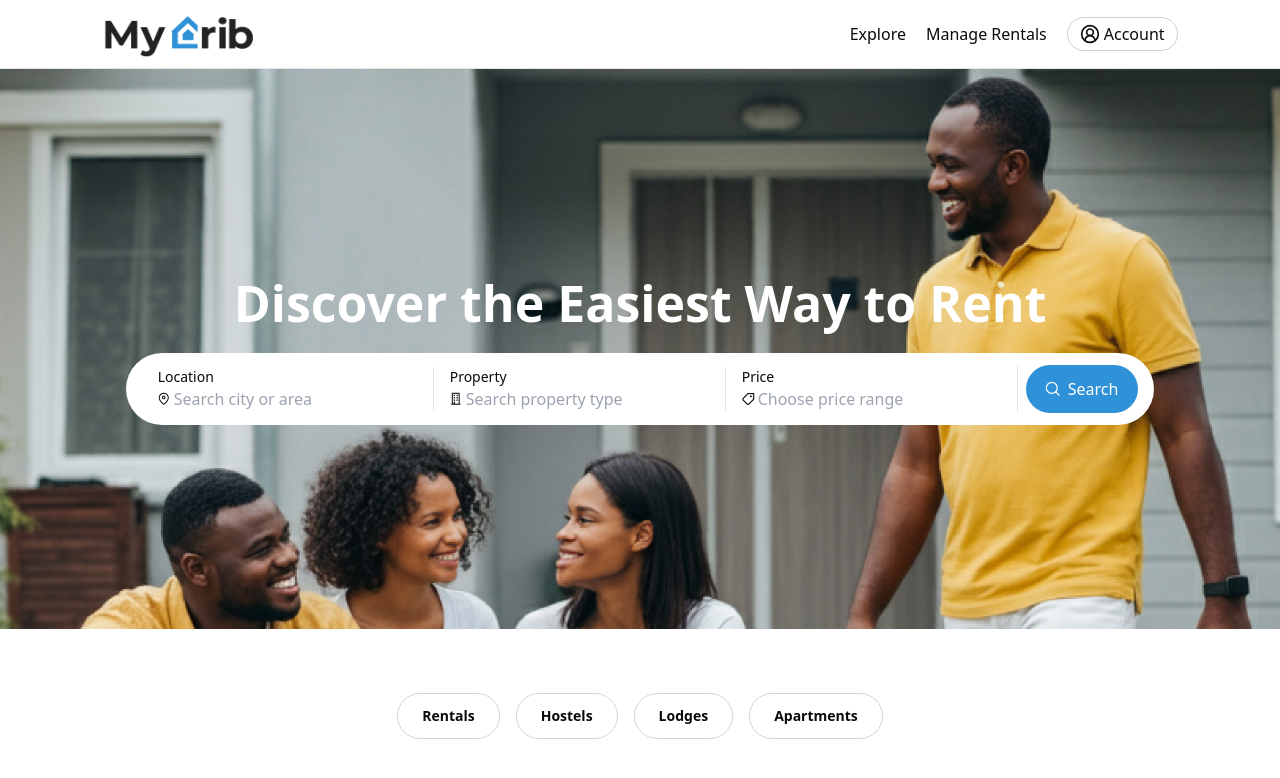
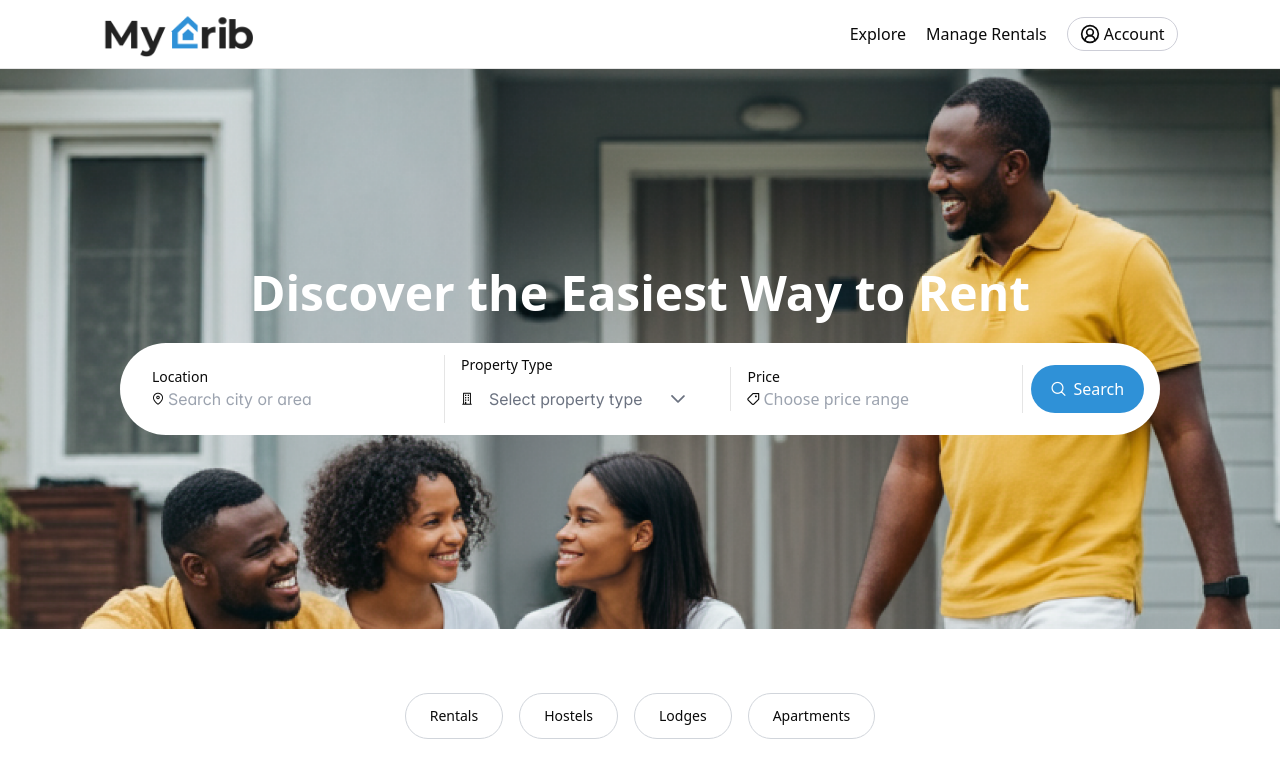
Before and after one commit to aetotechs/mc-frontend, a React (Vite) app: page / in a window 1280 px wide. Shown: the top 778 px of the page. Built offline with nearby package versions, Linux system fonts and the light colour scheme; no server answers.

Commit message:
Fix listings page

```diff
--- a/package.json
+++ b/package.json
@@ -4,7 +4,7 @@
   "version": "0.0.0",
   "type": "module",
   "scripts": {
-    "dev": "vite --host",
+    "dev": "vite --host --debug",
     "build": "vite build",
     "lint": "eslint .",
     "format": "prettier --write .",
@@ -48,6 +48,6 @@
     "postcss": "^8.4.49",
     "prettier": "^3.4.2",
     "tailwindcss": "^3.4.17",
-    "vite": "^6.0.5"
+    "vite": "^6.2.6"
   }
 }
--- a/src/client/components/global/Header.jsx
+++ b/src/client/components/global/Header.jsx
@@ -39,7 +39,7 @@ const Header = ({ bottomBorder }) => {
         </div>
       </div>
       {/* Mobile header */}
-      <div className="md:hidden flex justify-between items-center md:hidden px-5 py-4 bg-white">
+      <div className="md:hidden flex justify-between items-center md:hidden px-5 py-2 bg-white">
         <button className="h-12 object-cover" onClick={handleMenuClick}>
           <img src="/svgs/Menu.svg" className="" />
         </button>
--- a/src/client/components/listings/ListingsFilterPanel.jsx
+++ b/src/client/components/listings/ListingsFilterPanel.jsx
@@ -1,89 +1,151 @@
-import { Cancel01Icon, FilterVerticalIcon, MapsIcon } from "hugeicons-react";
+import { ArrowDown01Icon, Cancel01Icon, FilterVerticalIcon, MapsIcon } from "hugeicons-react";
 import { InputText } from "primereact/inputtext";
 import { useState } from "react";
 import { Button } from "primereact/button";
 import { Dropdown } from "primereact/dropdown";
+import { useSearchParams } from "react-router-dom";
 
 const ListingsFilterPanel = () => {
-  const [value, setValue] = useState("Kampala");
-  const [selectedCity, setSelectedCity] = useState(null);
-  const [categories, setCategories] = useState([
+  const [searchParams, setSearchParams] = useSearchParams();
+  const [filters, setFilters] = useState({
+    location: searchParams.get("location") || "",
+    propertyType: searchParams.get("propertyType") || "",
+    price: searchParams.get("price") || "",
+  });
+
+  const categories = [
     { name: "RENTALS", label: "Rentals" },
     { name: "HOSTELS", label: "Hostels" },
     { name: "LODGES", label: "Lodges" },
     { name: "APARTMENTS", label: "Apartments" },
-  ]);
+  ];
 
-  const [prices, setPrices] = useState([
-    { value: "500000UGX - 1000000UGX" },
-    { value: "500000UGX - 1000000UGX" },
-    { value: "500000UGX - 1000000UGX" },
-    { value: "500000UGX - 1000000UGX" },
-  ]);
+  const prices = [
+    { value: "<500000", label: "Below 500,000 UGX" },
+    { value: "500000-1000000", label: "500,000 - 1,000,000 UGX" },
+    { value: "1000000-2000000", label: "1,000,000 - 2,000,000 UGX" },
+    { value: ">2000000", label: "Above 2,000,000 UGX" },
+  ];
+
+  const applyFilters = () => {
+    const query = new URLSearchParams();
+    if (filters.location) query.set("location", filters.location);
+    if (filters.propertyType) query.set("propertyType", filters.propertyType);
+    if (filters.price) query.set("price", filters.price);
+    setSearchParams(query);
+  };
+
+  const clearFilter = (key) => {
+    setFilters((prev) => ({ ...prev, [key]: "" }));
+    const query = new URLSearchParams(searchParams);
+    query.delete(key);
+    setSearchParams(query);
+  };
+
+  const hasActiveFilters = filters.location || filters.propertyType || filters.price;
 
   return (
-    <div className="flex justify-between items-center px-[8vw]">
-      <div className="flex items-center gap-3">
+    <div className="flex justify-between items-stretch px-[8vw] pt-2 pb-4">
+      <div className="flex items-start gap-3">
         <div>
-          <label>Location</label>
-          <div className="flex items-center border rounded-md px-2">
+          <label className="block text-sm font-medium text-gray-600 mb-0.5">
+            Location
+          </label>
+          <div className="flex items-center border border-gray-200 rounded-lg w-40 px-2 h-10">
             <InputText
-              className="max-w-32 p-1"
-              value={value}
+              className="p-1 text-base w-[90%]"
+              value={filters.location}
               placeholder="Location"
-              showClear
-              onChange={(e) => setValue(e.target.value)}
+              onChange={(e) =>
+                setFilters((prev) => ({ ...prev, location: e.target.value }))
+              }
             />
-            <Cancel01Icon className="h-3 w-3 font-bold opacity-60" />
+            {filters.location && (
+              <Cancel01Icon
+                size={12}
+                className="text-gray-400 cursor-pointer ml-2"
+                onClick={() => clearFilter("location")}
+              />
+            )}
           </div>
         </div>
 
         <div>
-          <label>Property Type</label>
-          <div className="flex items-center border rounded-md px-1">
+          <label className="block text-sm font-medium text-gray-600 mb-0.5">
+            Property Type
+          </label>
+          <div className="flex items-center border border-gray-200 rounded-lg w-40 h-10">
             <Dropdown
-              value={selectedCity}
-              onChange={(e) => setSelectedCity(e.value)}
-              options={categories.map((category) => category.name)}
-              optionLabel="name"
-              placeholder="Rental"
-              showClear
-              className="text-xs h-8 flex items-center"
-              panelClassName="text-xs"
+              value={filters.propertyType}
+              onChange={(e) => {
+                setFilters((prev) => ({ ...prev, propertyType: e.value }));
+                applyFilters();
+              }}
+              options={categories}
+              optionLabel="label"
+              optionValue="name"
+              placeholder="Select type"
+              dropdownIcon={<ArrowDown01Icon className="h-5 w-5 text-gray-400" />}
+              className="w-40 h-9 flex items-center text-base"
+              panelClassName="text-base"
             />
           </div>
         </div>
+
         <div>
-          <label className="font-[500]">Price</label>
-          <div className="flex items-center border rounded-md px-1">
+          <label className="block text-sm font-medium text-gray-600 mb-0.5">
+            Price
+          </label>
+          <div className="flex items-center border border-gray-200 rounded-lg w-40 h-10">
             <Dropdown
-              value={selectedCity}
-              onChange={(e) => setSelectedCity(e.value)}
-              options={prices.map((price) => price.value)}
-              optionLabel="name"
-              placeholder="500,000Ugx-100,00..."
-              panelClassName="text-xs"
-              className="text-xs h-8 flex items-center max-w-32 truncate"
+              value={filters.price}
+              onChange={(e) => {
+                setFilters((prev) => ({ ...prev, price: e.value }));
+                applyFilters();
+              }}
+              options={prices}
+              optionLabel="label"
+              optionValue="value"
+              placeholder="Price range"
+              dropdownIcon={<ArrowDown01Icon className="h-5 w-5 text-gray-400" />}
+              className="w-40 h-9 flex items-center text-base truncate"
+              panelClassName="text-base"
             />
           </div>
         </div>
+
         <div>
-          <label className="text-white">.</label>
-          <div>
-            <Button
-              label="Filters"
-              icon={<FilterVerticalIcon className="h-4 w-4" />}
-              outlined
-              className="text-gray-700 w-24 border h-8 px-2 float-bottom"
-              />
-          </div>
+          <label className="block text-sm font-medium text-transparent mb-0.5">
+            .
+          </label>
+          <Button
+            label="Filter"
+            icon={<FilterVerticalIcon className="h-5 w-5 mr-2" />}
+            outlined
+            className="relative text-gray-700 border border-gray-200 h-10 px-4 text-base rounded-lg"
+          >
+            {hasActiveFilters && (
+              <span className="absolute -top-1 -right-1 h-5 w-5 bg-primary rounded-full flex items-center justify-center text-white text-sm">
+                {Object.keys(filters).filter((key) => filters[key]).length}
+              </span>
+            )}
+          </Button>
         </div>
       </div>
-      <div className="flex items-center gap-6">
-        <Button label="Show map" icon={<MapsIcon className="h-4 w-4" />} className="border-[#2F91D7] bg-white text-[#2F91D7] border py-1 px-2 gap-2 rounded-md"/>
-        <Button label="Save search" className="bg-[#2F91D7] text-white rounded-md text-sm py-2 px-3"/>
+
+      <div className="flex gap-2 items-end">
+        <Button
+          label="Show map"
+          icon={<MapsIcon className="h-5 w-5 mr-2" />}
+          className="border-[#2F91D7] bg-white text-[#2F91D7] border h-10 px-4 text-base rounded-lg"
+        />
+        <Button
+          label="Save search"
+          className="bg-[#2F91D7] text-white h-10 px-4 text-base rounded-lg"
+        />
       </div>
     </div>
   );
 };
+
 export default ListingsFilterPanel;
--- a/src/client/pages/Home.jsx
+++ b/src/client/pages/Home.jsx
@@ -2,99 +2,213 @@ import React, { useEffect, useState } from "react";
 import Header from "../components/global/Header";
 import Footer from "../components/global/Footer";
 import ListingCard from "../components/global/ListingCard";
-import { useNavigate } from "react-router-dom";
+import { useNavigate, useSearchParams } from "react-router-dom";
 import useProperties from "../utils/hooks/useProperties";
 import Spinner from "../../globals/ui/Spinner";
+import { Dropdown } from "primereact/dropdown";
+import { AutoComplete } from 'primereact/autocomplete';
 
 const Home = () => {
   const navigate = useNavigate();
+  const [searchParams] = useSearchParams();
   const [pages, setPages] = useState({ page: 0, size: 20 });
   const { properties, loading } = useProperties(pages.page, pages.size);
-  const [categories, setCategories] = useState([
+  const [filters, setFilters] = useState({
+    searchTerm: "",
+    location: "",
+    propertyType: "",
+    price: "",
+  });
+  const [locationSuggestions, setLocationSuggestions] = useState([]);
+  const [showSuggestions, setShowSuggestions] = useState(false);
+
+  const categories = [
     { name: "RENTALS", label: "Rentals" },
     { name: "HOSTELS", label: "Hostels" },
     { name: "LODGES", label: "Lodges" },
     { name: "APARTMENTS", label: "Apartments" },
-  ]);
+  ];
 
-  const handleClick = () => {
-    navigate("/listings");
+  // Predefined list of Ugandan locations for suggestions
+  const availableLocations = [
+    "Kyanja, Kampala, UG, 0000",
+    "Entebbe road, Kampala, UG, 0000",
+    "Jinja",
+    "Mbale",
+    "Gulu",
+    "Mbarara",
+    "Fort Portal",
+    "Arua",
+    "Lira",
+    "Soroti city, Soroti, UG, 0000",
+  ];
+
+  const handleLocationChange = (e) => {
+    const value = e.target.value;
+    setFilters((prev) => ({ ...prev, location: value }));
+
+    if (value) {
+      const filtered = availableLocations.filter((loc) =>
+        loc.toLowerCase().includes(value.toLowerCase())
+      );
+      setLocationSuggestions(filtered);
+      setShowSuggestions(true);
+    } else {
+      setLocationSuggestions([]);
+      setShowSuggestions(false);
+    }
+  };
+
+  const handleLocationSelect = (location) => {
+    setFilters((prev) => ({ ...prev, location }));
+    setShowSuggestions(false);
+    setLocationSuggestions([]);
+  };
+
+  const handleSearch = () => {
+    const query = new URLSearchParams();
+    if (filters.searchTerm) query.set("searchTerm", filters.searchTerm);
+    if (filters.location) query.set("location", filters.location);
+    if (filters.propertyType) query.set("propertyType", filters.propertyType);
+    if (filters.price) query.set("price", filters.price);
+
+    navigate(`/listings?${query.toString()}`);
   };
 
   return (
     <div className="relative h-screen overflow-auto">
       <section className="sticky top-0 z-10">
-        <Header bottomBorder/>
+        <Header bottomBorder />
       </section>
-      <section className="bg-hero bg-cover relative bg-center h-[70vh] flex justify-center items-center flex-col gap-5">
-        <h3 className="font-extrabold text-[50px] leading-[60px] text-white">
+
+      {/* Desktop */}
+      <section className="bg-hero bg-opacity-10 bg-cover relative bg-center h-[70vh] flex justify-center items-center flex-col gap-5">
+        <h3 className="text-center font-bold text-[3rem] leading-[60px] text-white">
           Discover the Easiest Way to Rent
         </h3>
 
-        <div className="bg-white md:flex items-center justify-between rounded-[50px] py-3 px-4 divide-x gap-3">
-          <div className="flex flex-col px-4">
+        <div className="bg-white hidden md:flex items-center justify-between rounded-[50px] py-3 px-4 divide-x gap-3">
+          <div className="flex flex-col px-4 relative">
             <span className="font-medium text-sm">Location</span>
             <span className="flex items-center gap-1">
-              <i className="pi pi-map-marker text-[12px]"/>
-              <input type="text" placeholder="Search city or area" id="" className="w-[100%]" />
+              <i className="pi pi-map-marker text-[12px]" />
+              <AutoComplete
+                type="text"
+                suggestions={availableLocations}
+                value={filters.location}
+                completeMethod={handleLocationChange}
+                onChange={(e) =>
+                  setFilters((prev) => ({
+                    ...prev,
+                    location: e.target.value,
+                  }))
+                }
+                placeholder="Search city or area"
+                className="w-[100%] outline-none"
+                autoComplete="off"
+              />
             </span>
           </div>
           <div className="flex flex-col px-4">
-            <span className="font-medium text-sm">Property</span>
+            <span className="font-medium text-sm">Property Type</span>
             <span className="flex items-center gap-1">
-              <i className="pi pi-building text-[12px]"/>
-              <input type="text" name="" placeholder="Search property type" className="w-[100%]" />
+              <i className="pi pi-building text-[12px]" />
+              <Dropdown
+                value={filters.propertyType}
+                onChange={(e) =>
+                  setFilters((prev) => ({
+                    ...prev,
+                    propertyType: e.target.value,
+                  }))
+                }
+                options={categories}
+                placeholder="Select property type"
+                key="name"
+                className="w-[100%] outline-none bg-transparent"
+              />
             </span>
           </div>
           <div className="flex flex-col px-4">
             <span className="font-medium text-sm">Price</span>
             <span className="flex items-center gap-1">
-              <i className="pi pi-tag transform rotate-90 text-[12px]"/>
-              <input type="text" name="" placeholder="Choose price range" className="w-[100%]"/>
+              <i className="pi pi-tag transform rotate-90 text-[12px]" />
+              <input
+                type="text"
+                value={filters.price}
+                onChange={(e) =>
+                  setFilters((prev) => ({ ...prev, price: e.target.value }))
+                }
+                placeholder="Choose price range"
+                className="w-[100%] outline-none"
+              />
             </span>
           </div>
           <div className="flex flex-col pl-2">
             <div
               className="flex rounded-[48px] bg-[#2F91D7] p-3 px-5 text-white items-center gap-2 cursor-pointer"
-              onClick={handleClick}
+              onClick={handleSearch}
             >
               <span>
-                <i className="pi pi-search" style={{ fontSize: "14px" }}></i>
+                <i className="pi pi-search text-[14px]" />
               </span>
               <span>Search</span>
             </div>
           </div>
         </div>
+
+        {/* Mobile Search bar */}
+        <section className="md:hidden flex items-center bg-white rounded-full p-1">
+          <div>
+            <input
+              type="text"
+              value={filters.searchTerm}
+              onChange={(e) =>
+                setFilters((prev) => ({ ...prev, searchTerm: e.target.value }))
+              }
+              className="ml-4 mr-2 px-2"
+              placeholder="Find your next crib"
+            />
+          </div>
+          <i
+            className="pi pi-search font-bold rounded-full p-4 bg-primary text-white"
+            onClick={handleSearch}
+          />
+        </section>
       </section>
 
-      {/* Uncomment in production when the Endpoints are active */}
-      <section className="bg-white grid md:flex gap-4 justify-center my-16">
-        {categories.map((category, index) => {
-          return (
-            <p className="font-bold hover:text-white text-sm hover:bg-black border cursor-pointer border-gray-300 px-6 py-3 rounded-full" key={index}>
-              {category.label}
-            </p>
-        )})}
+      <section className="bg-white flex gap-3 md:gap-4 md:justify-center px-[8vw] my-[4vh] md:my-16 overflow-x-auto no-scrollbar">
+        {categories.map((category, index) => (
+          <p
+            className="hover:font-bold hover:text-white text-sm hover:bg-black border border-black cursor-pointer border-gray-300 px-6 py-3 rounded-full"
+            key={index}
+            onClick={() =>
+              setFilters((prev) => ({ ...prev, propertyType: category.name }))
+            }
+          >
+            {category.label}
+          </p>
+        ))}
       </section>
 
-      <section className={`${!loading && "hidden" } px-[8vw] py-4`}>
+      <section className={`${!loading && "hidden"} px-[8vw] py-4`}>
         <div className="flex justify-center items-center">
           <Spinner />
         </div>
       </section>
 
-      <section className={`${ loading && "hidden"} grid grid-cols-1 sm:grid-cols-2 md:grid-cols-3 lg:grid-cols-4 gap-6 px-6 md:px-[8vw]`}>
+      <section
+        className={`${
+          loading && "hidden"
+        } grid grid-cols-1 sm:grid-cols-2 md:grid-cols-3 lg:grid-cols-4 gap-6 px-6 md:px-[8vw]`}
+      >
         {properties.map((item, index) => (
           <ListingCard key={index} item={item} />
         ))}
       </section>
 
-      <section className={`flex items-center justify-center my-24`}>
-        <div className='flex gap-16 items-center'>
-          <p>Page {pages?.page ?? 0}
-            {/* <span className='opacity-60'>of</span> {pages.page ?? 0} */}
-          </p>
-          {/* <button onClick={() => setPages( prev => ({ ...prev, page: prev.page + 1 }))} className="px-8 py-2 bg-blue-400 text-white text-lg border-2 border-blue-400 font-extrabold rounded-lg" title="Get next items page from the server">Next Page</button> */}
+      <section className="flex items-center justify-center my-24">
+        <div className="flex gap-16 items-center">
+          <p>Page {pages?.page ?? 0}</p>
         </div>
       </section>
 
--- a/src/client/pages/Listings.jsx
+++ b/src/client/pages/Listings.jsx
@@ -11,17 +11,18 @@ const Listings = () => {
   const { properties, loading } = useProperties(pages.page, pages.size);
   return (
     <div className="relative h-screen overflow-auto">
-      <section className="sticky top-0 z-10">
+      <section className="">
         <Header />
       </section>
 
+      <section className='bg-white sticky top-0 z-10'>
         <section className='border-b pb-3'>
           <ListingsFilterPanel />
         </section>
 
         <section className='px-[8vw] py-4'>
           <div className='grid md:flex justify-between'>
-          <p className='font-[600]'>Available properties to rent in Kampala</p>
+            <p className='font-[600]'>Available properties to rent</p>
             <div className='flex gap-8'>
               <p>{properties?.length ?? 0} <span className='opacity-70'>of</span> {properties?.length ?? 0} results</p>
               <section className=''>Sort:
@@ -34,6 +35,7 @@ const Listings = () => {
               </section>
             </div>
           </div>
+        </section>
       </section>
 
       <section className={`${!loading && "hidden" } px-[8vw] py-4`}>
```
Lines whose indentation alone changed are shown as unchanged.
